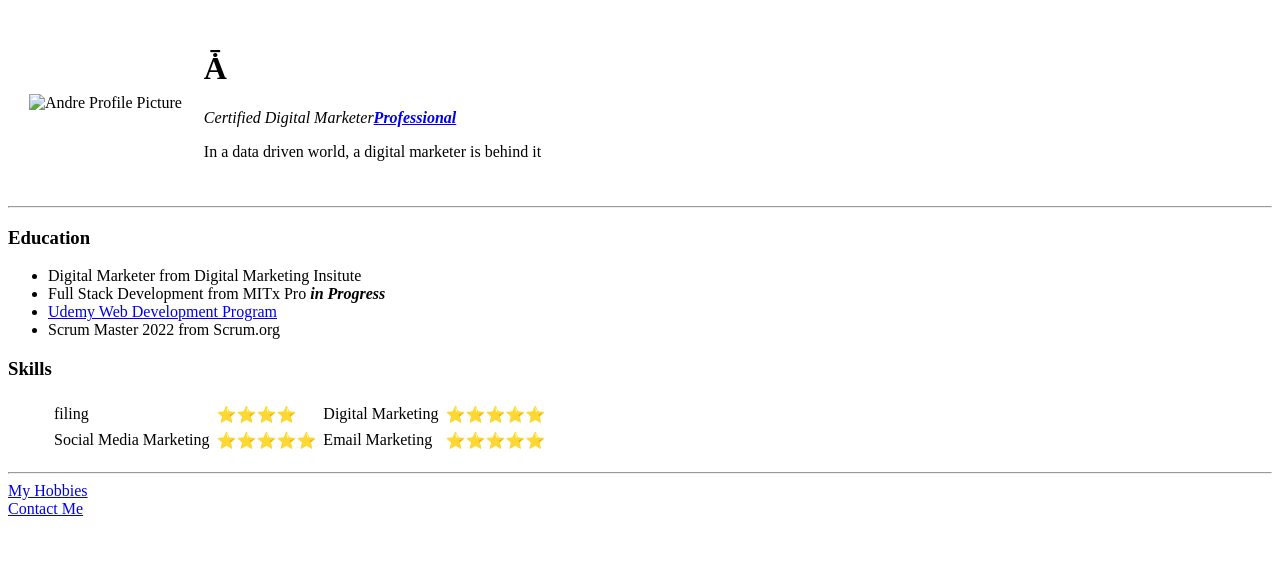
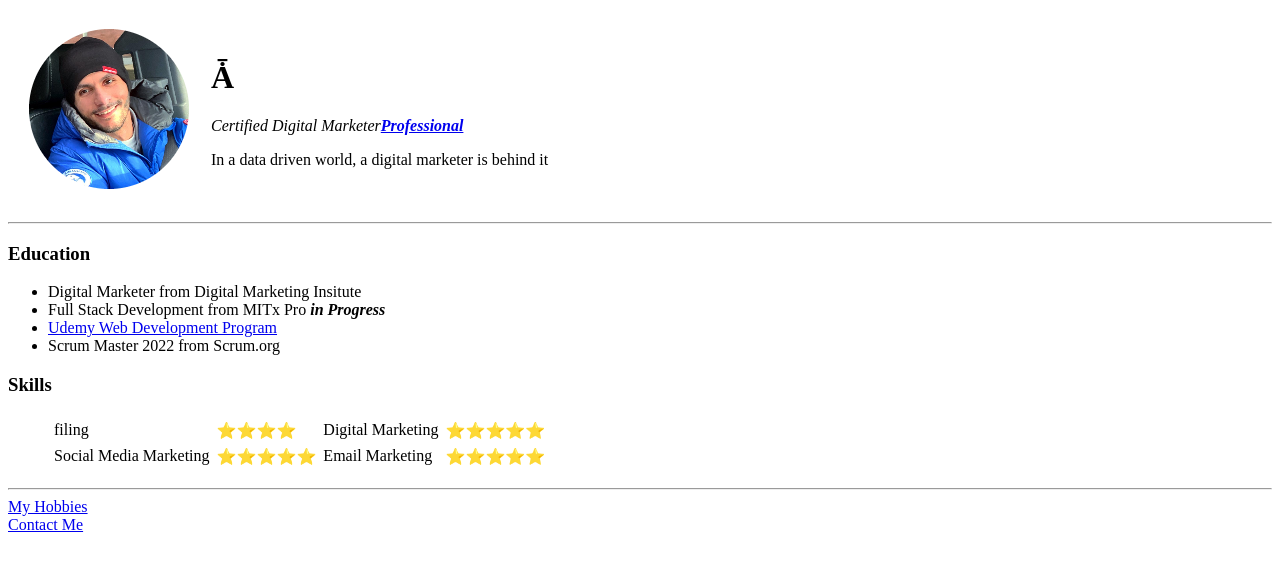
Before and after one commit to jbeilyandre/cv1, a plain HTML site: page index.html in a window 1280 px wide. Drawn offline with Linux system fonts and the light colour scheme.

Commit message:
Update index.html

```diff
--- a/index.html
+++ b/index.html
@@ -9,7 +9,7 @@
 <body>
   <table cellspacing=20>
     <tr>
-      <td><img src="images/andre-modified.png" alt="Andre Profile Picture"></td>
+      <td><img src="andre-modified.png" alt="Andre Profile Picture"></td>
       <td><h1>Ǡ</h1>
       <p><em>Certified Digital Marketer<strong><a href="https://certs.digitalmarketinginstitute.com/84c0415f-a8f1-4460-9e56-53db98d29b60#gs.706shv#">Professional</a></strong></em></p>
       <p>In a data driven world, a digital marketer is behind it</p>
```
